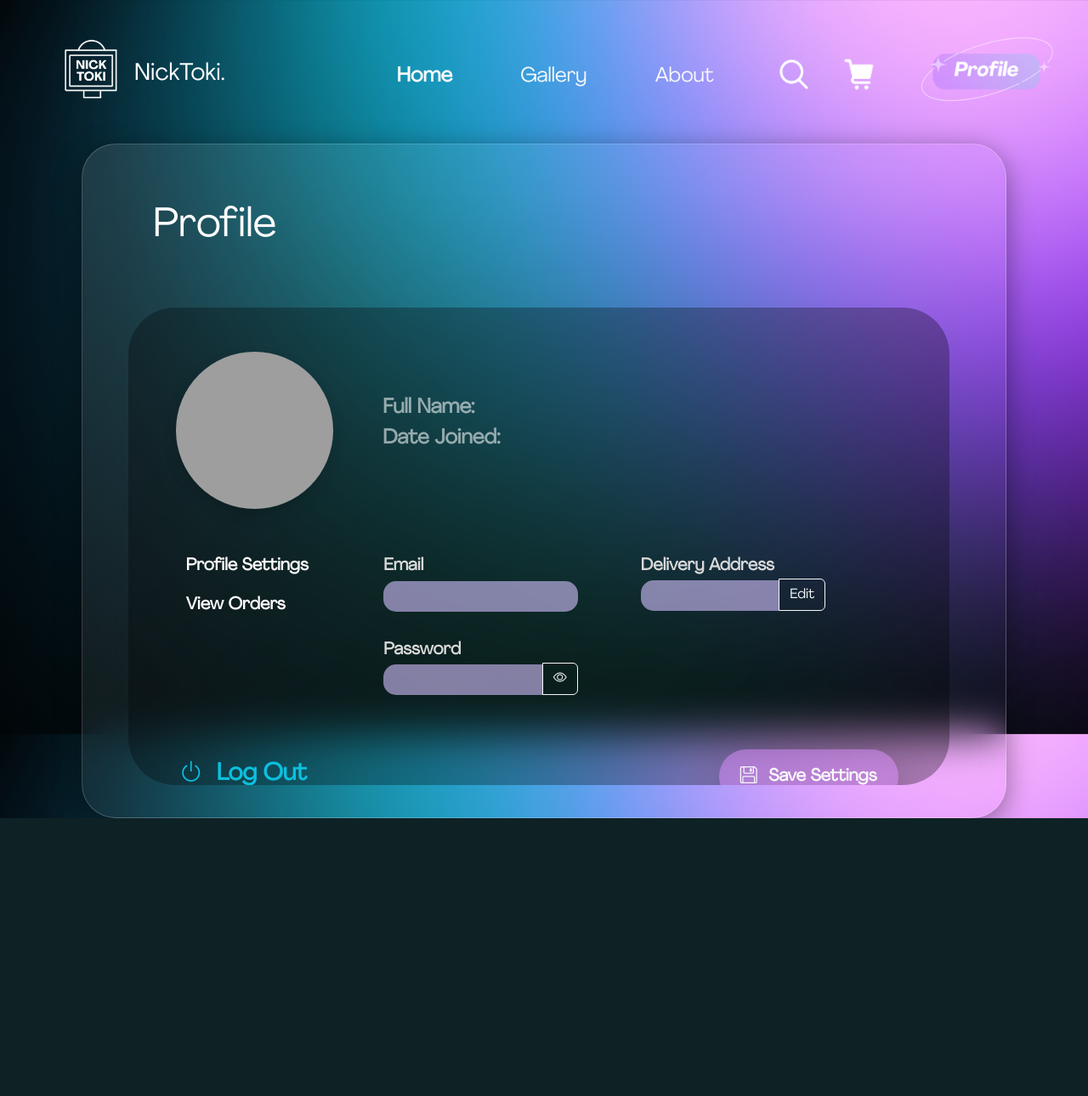
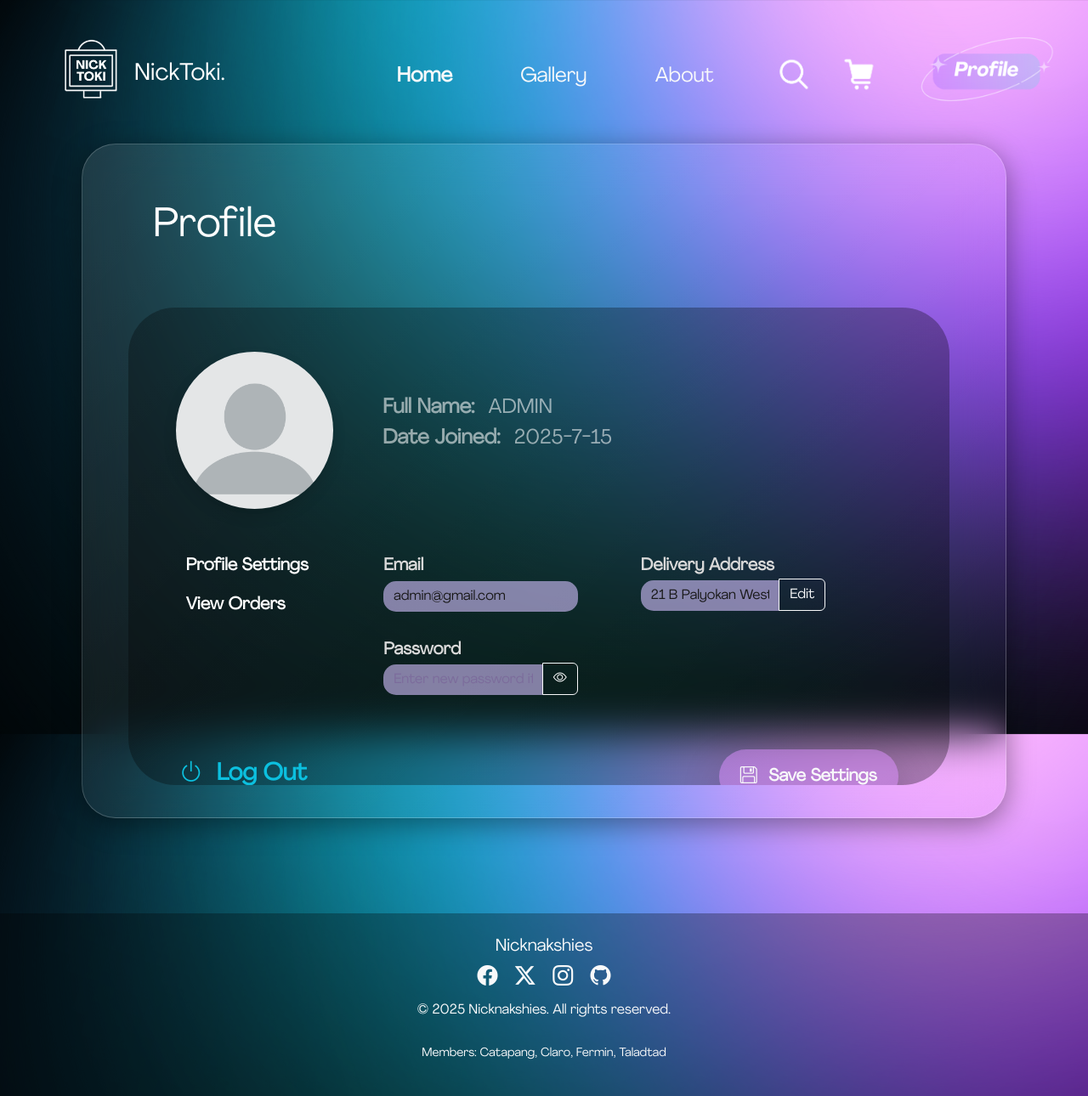
Before and after one commit to NickNakshies/NIckToki, a PHP site: page /profile.php in a window 1280 px wide. Shown: the whole page at 85% size. Before the commit the page ends 963 px from the top, so only its background shows below. Run offline with PHP 8.4, Linux system fonts and the light colour scheme; a user stored in the database is signed in; data comes from the database, SQL or seed files in the repository; both versions use the stored data as it was after the commit; grey boxes are pictures that could not be loaded.

Commit message:
final na final na talaga - irish

```diff
--- a/footer.php
+++ b/footer.php
@@ -1,4 +1,19 @@
 </div>
 
+<br><br><br><br><br><br>
+<footer class="mt-auto text-center text-light py-4" style="background: rgba(0, 0, 0, 0.3);">
+    <div class="container">
+        <p class="mb-1 fs-5">Nicknakshies</p>
+        <div class="mb-2">
+            <a href="#" class="text-light me-3"><i class="bi bi-facebook fs-4"></i></a>
+            <a href="#" class="text-light me-3"><i class="bi bi-twitter-x fs-4"></i></a>
+            <a href="#" class="text-light me-3"><i class="bi bi-instagram fs-4"></i></a>
+            <a href="#" class="text-light"><i class="bi bi-github fs-4"></i></a>
+        </div>
+        <p class="mb-1">&copy; <?php echo date("Y"); ?> Nicknakshies. All rights reserved.</p>
+        <br>
+        <p class="small text-light">Members: Catapang, Claro, Fermin, Taladtad</p>
+    </div>
+</footer>
 </body>
 </html>
--- a/profile.php
+++ b/profile.php
@@ -2,56 +2,57 @@
 require 'validations/login_check.php';
 require_once 'validations/db_connection.php';
 require 'header.php';
+
+$user_id = $_SESSION['user_id'];
+$stmt = $conn->prepare("SELECT * FROM users WHERE user_id = ?");
+$stmt->bind_param("i", $user_id);
+$stmt->execute();
+$result = $stmt->get_result();
+$user = $result->fetch_assoc();
 ?>
 
-<!-- Profile -->
 <div class="p-4 mt-5 row ms-4 mb-3 profile-container">
     <h2 class="profile-text" style="color: #fff; transform: scale(1.2); margin-left: 12%;">Profile</h2>
 </div>
 
 <div class="container mt-5 overflow-scroll profile-window">
-    <form id="formValidate">
+<form id="formValidate" action="save_profile.php" method="POST" enctype="multipart/form-data">
     <div class="row p-1 ms-1">
         <div class="col-lg-3 ms-4 mt-5">
             <label for="file">
-                    <div class="profile-pic shadow" id="set-pic" style="background-image: url('https://cdn.pixabay.com/photo/2015/10/05/22/37/blank-profile-picture-973460_640.png')">
+                <div class="profile-pic shadow" id="set-pic"
+                style="background-image: url('user_pics/<?php echo htmlspecialchars($user['user_pic']); ?>')">
                     <span><i class="bi bi-camera fs-1"></i></span>
                 </div>
             </label>
             <input type="file" name="file" id="file" accept="image/*" onchange="loadFile(event)">
         </div>
-
         <div class="col-md-5 fs-4 mt-5 ms-2 me-5 pt-5 username-fade">
-                <strong class="me-3">Full Name:</strong><span id="fullName"></span><br>
-                <strong class="me-3">Date Joined:</strong><span id="joinDate"></span>
+            <strong class="me-3">Full Name:</strong><span><?php echo htmlspecialchars($user['user_name']); ?></span><br>
+            <strong class="me-3">Date Joined:</strong><span><?php echo htmlspecialchars($user['user_joindate']); ?></span>
         </div>
     </div>
-
     <div class="row p-4 mt-4 ms-4 fw-bold fs-5 pb-5">
         <div class="col col-lg-3 ms-2">
             <a href="#" class="profile-link row mb-3">Profile Settings</a>
             <a href="/pages/Past_Orders/orders.html" class="profile-link row mb-4">View Orders</a>
         </div>
-
         <div class="col me-5">
             <div class="row">
                 <div class="col">
                     <label for="email" style="color: #d9d9d9;">Email</label><br>
-                        <input type="email" class="form-control" id="email" required style="width: 82%;"><br>
+                    <input type="email" name="email" class="form-control" id="email" value="<?php echo htmlspecialchars($user['user_email']); ?>" required style="width: 82%;"><br>
 
                     <label for="password" class="fw-bold" style="color: #d9d9d9;">Password</label>
                     <div class="input-group" style="width: 82%;">
-                            <input type="password" class="form-control" id="password" required>
-                            <button class="btn btn-outline-light" type="button" id="togglePassword">
-                                <i class="bi bi-eye"></i>
-                            </button>
+                        <input type="password" name="password" class="form-control" id="password" value="" placeholder="Enter new password if changing">
+                        <button class="btn btn-outline-light" type="button" id="togglePassword"><i class="bi bi-eye"></i></button>
                     </div>
                 </div>
-
                 <div class="col">
                     <label for="deliveryAddress" class="fw-bold" style="color: #d9d9d9;">Delivery Address</label>
                     <div class="input-group" style="width: 78%;">
-                            <input type="text" class="form-control" id="deliveryAddress" required>
+                        <input type="text" name="deliveryAddress" class="form-control" id="deliveryAddress" value="<?php echo htmlspecialchars($user['user_address']); ?>" required>
                         <button class="btn btn-outline-light" type="button">Edit</button>
                     </div>
                 </div>
@@ -59,22 +60,16 @@ require 'header.php';
         </div>
     </div>
 
-        <!-- Bottom Row: Logout + Save -->
     <div class="row">
         <div class="col-auto mt-4 ms-5">
             <a href="validations/logout.php" id="logout-btn" class="profile-link fs-3 fw-bold" style="color: #0cc0df;">
                 <i class="bi bi-power me-3"></i>Log Out
             </a>
         </div>
-
         <div class="col"></div>
-
         <div class="col-auto mt-3 me-5">
-                <button
-                    type="submit"
-                    class="btn rounded-pill text-light fs-5 px-4 py-3 fw-bold shadow-lg viewOrder"
-                    style="background-color: rgba(217, 141, 252, 0.5);"
-                >
+            <button type="submit" class="btn rounded-pill text-light fs-5 px-4 py-3 fw-bold shadow-lg viewOrder"
+                style="background-color: rgba(217, 141, 252, 0.5);">
                 <i class="bi bi-floppy me-2"></i> Save Settings
             </button>
         </div>
@@ -87,13 +82,10 @@ require 'header.php';
     event.preventDefault();
     let reader = new FileReader();
     reader.onload = function () {
-            let profileImage = reader.result;
-            document.getElementById("set-pic").style.backgroundImage = `url('${profileImage}')`;
+        document.getElementById("set-pic").style.backgroundImage = `url('${reader.result}')`;
     };
     reader.readAsDataURL(event.target.files[0]);
 }
 </script>
 
-<?php
-require 'footer.php';
-?>
+<?php require 'footer.php'; ?>
--- a/style.css
+++ b/style.css
@@ -34,6 +34,10 @@ body {
     background-attachment: fixed;
     background-size: cover;
     color: #d9d9d9;
+}
+
+footer a:hover {
+    color: #0cc0df !important;
 }
 
 .main-window {
@@ -77,7 +81,8 @@ body {
 .product-title {
     flex: 1;
     text-align: left;
-  font-size: 20px;;
+    font-size: 20px;
+    ;
 }
 
 .product-title:last-child {
@@ -98,12 +103,14 @@ body {
     padding: 40px;
     gap: 30px;
 }
+
 .scan-title {
     display: flex;
     align-items: center;
     gap: 2px;
     width: 100%;
 }
+
 .pay-scan-label {
     font-size: 20px;
     font-weight: bold;
@@ -114,16 +121,18 @@ body {
     height: 70px;
     width: auto;
 }
-.payment-left{
+
+.payment-left {
     background: rgba(0, 0, 0, 0.5);
     padding: 30px;
     border-radius: 20px;
     width: 100%;
-    height:100%;
+    height: 100%;
     display: flex;
     flex-direction: column;
     align-items: center;
 }
+
 .payment-left .accepted-text {
     font-size: 14px;
     margin: 10px 0 5px;
@@ -137,7 +146,7 @@ body {
 
 .payment-left .accepted-text {
     font-size: 14px;
-    margin-top:-20px;
+    margin-top: -20px;
 }
 
 .payment-left .title {
@@ -173,11 +182,12 @@ body {
     padding: 30px;
     border-radius: 20px;
     width: 100%;
-    height:100%;
+    height: 100%;
     display: flex;
     flex-direction: column;
     align-items: center;
 }
+
 .upload-label {
     display: block;
     font-weight: bold;
@@ -189,6 +199,7 @@ body {
     margin-bottom: 10px;
     color: #666;
 }
+
 /* ======================================================== END CHECKOUT ============================================================================ */
 /* =============================================== CART CSS ===============================================*/
 
@@ -207,17 +218,16 @@ body {
     opacity: 0.5;
 }
 
-.username-fade{
-    color:rgba(255, 255, 255, 0.562)
+.username-fade {
+    color: rgba(255, 255, 255, 0.562)
 }
 
-.viewOrder{
+.viewOrder {
     transition: 0.3s ease;
 }
 
-.viewOrder:hover{
-    transform:scale(1.1)
-
+.viewOrder:hover {
+    transform: scale(1.1)
 }
 
 /* Profile Picture */
@@ -226,11 +236,9 @@ body {
     max-width: 90%;
     height: 65vh;
     border-radius: 55px;
-    background: linear-gradient(
-      0deg,
+    background: linear-gradient(0deg,
             rgba(0, 0, 0, 0.3) 0%,
-      rgba(0, 0, 0, 0.3) 100%
-    );
+            rgba(0, 0, 0, 0.3) 100%);
     overflow: hidden;
     position: relative;
     z-index: 10;
@@ -256,7 +264,7 @@ body {
 }
 
 .profile-pic:hover {
-    background-color: rgba(0,0,0,.5);
+    background-color: rgba(0, 0, 0, .5);
     z-index: 10000;
     color: #fff;
     transition: all .3s ease;
--- a/validations/signup_process.php
+++ b/validations/signup_process.php
@@ -6,7 +6,7 @@ if ($_SERVER["REQUEST_METHOD"] == "POST") {
     $full_name = trim($_POST['full_name']);
     $email = trim($_POST['email']);
     $password = $_POST['password'];
-    $phone = trim($_POST['phone_number']); // ← optional, we'll map this to user_address
+    $address = trim($_POST['address']); // ← optional, we'll map this to user_address
     $join_date = date("Y-m-d");
 
     // ✅ Basic validation
@@ -28,7 +28,7 @@ if ($_SERVER["REQUEST_METHOD"] == "POST") {
 
     // ✅ Insert new user (user_pic set to default blank for now)
     $stmt = $conn->prepare("INSERT INTO users (user_name, user_email, user_pass, user_address, user_joindate, user_pic) VALUES (?, ?, ?, ?, ?, '')");
-    $stmt->bind_param("sssss", $full_name, $email, $hashed_password, $phone, $join_date);
+    $stmt->bind_param("sssss", $full_name, $email, $hashed_password, $address, $join_date);
 
     if ($stmt->execute()) {
         header("Location: ../signin.php");
```
Also changed, not shown: nicktoki.sql (+5 -2 lines), signup.php (+5 -5 lines), validations/save_profile.php (added, +46 -0 lines), user_pics/default_profile.webp (added). Lines whose indentation alone changed are shown as unchanged.
